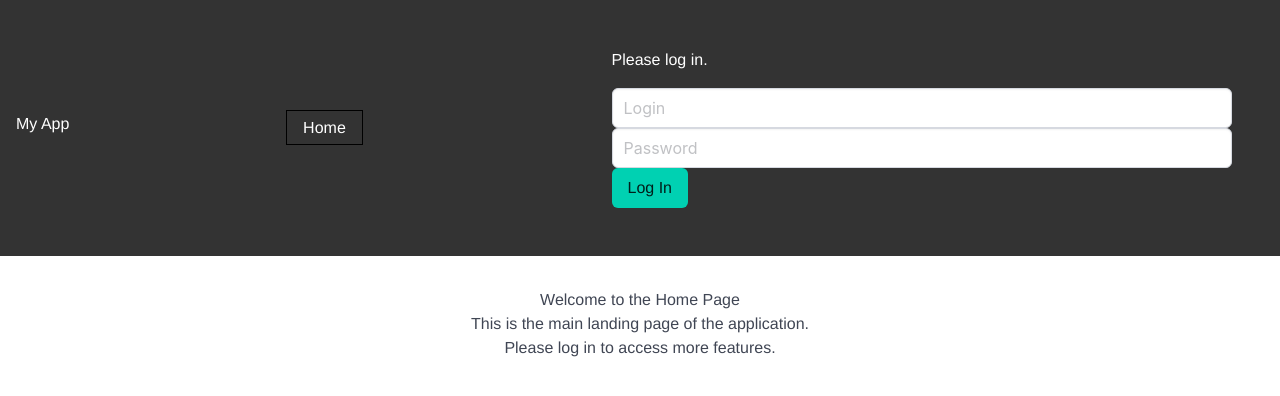
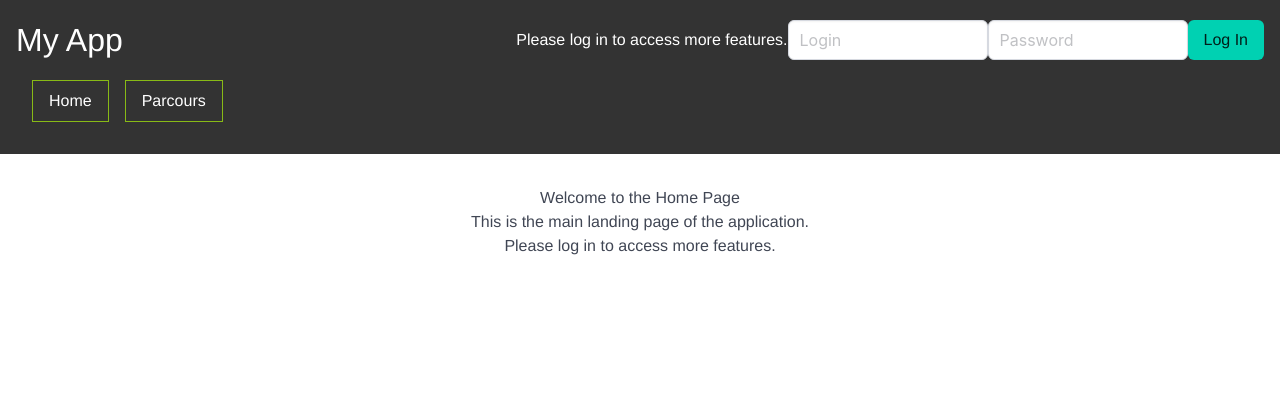
Before and after one commit to James-byds/pwa_courir, a Vue app: page / in a window 1280 px wide. Shown: the top 396 px of the page. Built offline with nearby package versions, Linux system fonts and the light colour scheme.

Commit message:
HeaderStyle

```diff
--- a/src/assets/main.scss
+++ b/src/assets/main.scss
@@ -18,6 +18,7 @@
   --shadow-color: rgba(0, 0, 0, 0.1);
   --color-text: white;
   --font-size-base: 1.2rem;
+  --font-size-xl: 2rem;
   --font-size-lg: 1.5rem;
   --font-size-sm: 1rem;
   --transition-speed: 0.3s;
--- /dev/null
+++ b/src/components/GlobalHeader.vue
@@ -0,0 +1,36 @@
+<script setup>
+import MainNav from '@/components/sub_components/MainNav.vue'
+import UserLogin from '@/components/sub_components/UserLogin.vue'
+</script>
+
+<template>
+  <header class="global-header">
+    <section class="global-header__user">
+      <h1 class="global-header__user__title">My App</h1>
+      <UserLogin />
+    </section>
+    <MainNav />
+  </header>
+</template>
+
+<style scoped lang="scss">
+.global-header {
+  background-color: #333;
+  padding: 1rem;
+  display: flex;
+  flex-wrap: wrap;
+  width: 100vw;
+  &__user {
+    display: flex;
+    align-items: center;
+    justify-content: space-between;
+    width: 100%;
+    &__title {
+      color: white;
+      margin: 0 1rem 0 0;
+      font-size: var(--font-size-xl);
+      text-align: center;
+    }
+  }
+}
+</style>
--- a/src/components/MainNav.vue
+++ /dev/null
@@ -1,50 +0,0 @@
-<script setup>
-import UserLogin from '@/components/UserLogin.vue'
-</script>
-
-<template>
-  <nav class="main-nav">
-    <h1 class="main-nav__title">My App</h1>
-    <ul class="main-nav__links">
-      <li class="main-nav__links__item">
-        <router-link to="/" class="main-nav__links__item--link">Home</router-link>
-      </li>
-      <!-- Add more navigation links as needed -->
-    </ul>
-    <UserLogin />
-  </nav>
-</template>
-
-<style scoped lang="scss">
-.main-nav {
-  background-color: #333;
-  padding: 1rem;
-  display: flex;
-  align-items: center;
-  justify-content: space-between;
-  &__title {
-    color: white;
-    margin: 0 0 0.5rem 0;
-  }
-  &__links {
-    display: flex;
-    gap: 1rem;
-    list-style: none;
-    margin: 0;
-    padding: 0;
-    &__item {
-      &--link {
-        color: white;
-        text-decoration: none;
-        transition: all 0.3s ease;
-        border: 1px solid #000;
-        padding: 0.5rem 1rem;
-        &:hover {
-          text-decoration: underline;
-          color: #ddd;
-        }
-      }
-    }
-  }
-}
-</style>
--- /dev/null
+++ b/src/components/sub_components/MainNav.vue
@@ -0,0 +1,45 @@
+<script setup>
+import { computed } from 'vue'
+import { useRouter } from 'vue-router'
+
+const router = useRouter()
+</script>
+
+<template>
+  <nav class="main-nav">
+    <router-link
+      v-for="route in router.getRoutes()"
+      :key="route.name"
+      :to="route.path"
+      class="main-nav__links"
+      >{{ route.name }}</router-link
+    >
+  </nav>
+</template>
+
+<style scoped lang="scss">
+.main-nav {
+  background-color: #333;
+  padding: 1rem;
+  display: flex;
+  flex-wrap: wrap;
+  align-items: center;
+  gap: 1rem;
+  &__links {
+    gap: 1rem;
+    list-style: none;
+    color: var(--color-text);
+    text-decoration: none;
+    transition: all var(--transition-speed) ease;
+    border: 1px solid var(--border-color);
+    padding: 0.5rem 1rem;
+    &:hover {
+      text-decoration: underline;
+      color: #ddd;
+      background: var(--secondary-color);
+      border-radius: 5px;
+      scale: 1.2;
+    }
+  }
+}
+</style>
--- a/src/components/UserLogin.vue
+++ b/src/components/sub_components/UserLogin.vue
@@ -12,11 +12,10 @@ const password = ref('')
 <template>
   <section class="user-login" v-if="currentUser">
     <span class="user-login__label">Logged in as: {{ currentUser }}</span>
-    <button @click="UserStore.logout()">Log Out</button>
+    <button @click="UserStore.logout()" class="button is-danger">Log Out</button>
   </section>
   <section class="user-login" v-else>
-    <span class="user-login__label">Please log in.</span>
-    <!-- Add login form or button here -->
+    <span class="user-login__label">Please log in to access more features.</span>
     <input
       type="text"
       placeholder="Login"
@@ -30,7 +29,10 @@ const password = ref('')
       class="input user-login__input"
       v-model.lazy.trim="password"
     />
-    <button class="button is-primary" @click.prevent="UserStore.authenticate(login, password)">
+    <button
+      class="button is-primary user-login__input"
+      @click.prevent="UserStore.authenticate(login, password)"
+    >
       Log In
     </button>
   </section>
@@ -38,11 +40,18 @@ const password = ref('')
 
 <style lang="scss" scoped>
 .user-login {
-  padding: 2rem;
+  display: flex;
+  align-items: center;
+  flex-wrap: wrap;
   &__label {
     display: block;
-    margin-bottom: 1rem;
     color: var(--color-text);
+    width: 100%;
+    flex: 1;
+  }
+  &__input {
+    display: block;
+    max-width: 200px;
   }
 }
 </style>
--- a/src/router/index.js
+++ b/src/router/index.js
@@ -5,8 +5,13 @@ const router = createRouter({
   routes: [
     {
       path: '/',
-      name: 'home',
+      name: 'Home',
       component: () => import('@/views/HomeView.vue'),
+    },
+    {
+      path: '/parcours',
+      name: 'Parcours',
+      component: () => import('@/views/ParcoursView.vue'),
     },
   ],
 })
--- a/src/views/HomeView.vue
+++ b/src/views/HomeView.vue
@@ -1,15 +1,14 @@
 <script setup>
-import MainNav from '@/components/MainNav.vue'
+import GlobalHeader from '@/components/GlobalHeader.vue'
 import { ref } from 'vue'
 import { useUserStore } from '@/stores/users'
-import UserLogin from '@/components/UserLogin.vue'
 
 const UserStore = useUserStore()
 const currentUser = ref(UserStore.currentUser)
 </script>
 
 <template>
-  <MainNav />
+  <GlobalHeader />
   <main class="home">
     <h1>Welcome to the Home Page</h1>
     <p>This is the main landing page of the application.</p>
--- /dev/null
+++ b/src/views/ParcoursView.vue
@@ -0,0 +1,11 @@
+<script setup>
+import GlobalHeader from '@/components/GlobalHeader.vue'
+</script>
+
+<template>
+  <GlobalHeader />
+  <main class="parcours">
+    <h1>Parcours View</h1>
+    <p>This is the Parcours page of the application.</p>
+  </main>
+</template>
```
